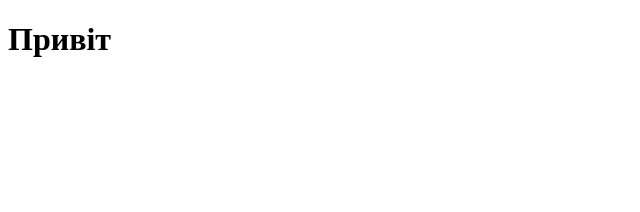
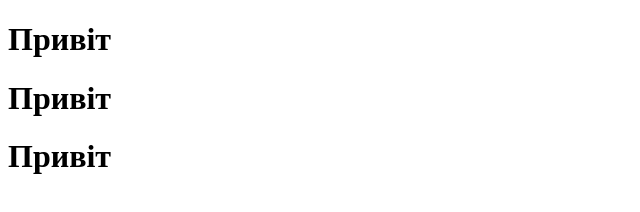
Before and after one commit to KarynaSirbiladze/Tutorial, a plain HTML site: page index.htm in a window 1280 px wide. Shown: the whole page, without its empty margins (0-640 px from the left). Drawn offline with Linux system fonts and the light colour scheme.

Commit message:
Update index.htm

```diff
--- a/index.htm
+++ b/index.htm
@@ -10,6 +10,7 @@
 
 <body>
     <h1>Привіт</h1>
+    <h1>Привіт</h1> <h1>Привіт</h1>
 </body>
 
 </html>
```
